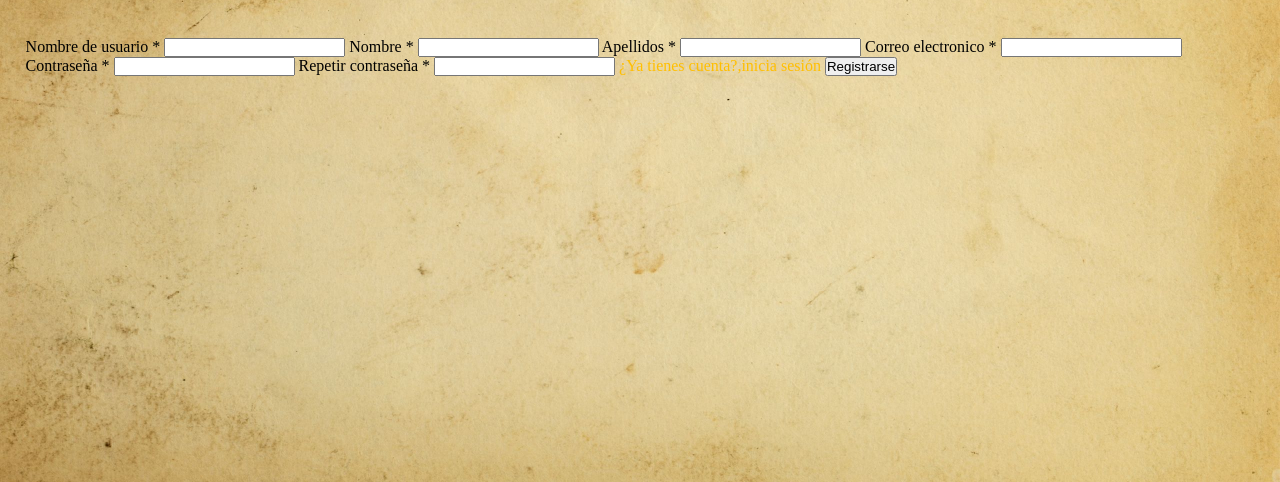
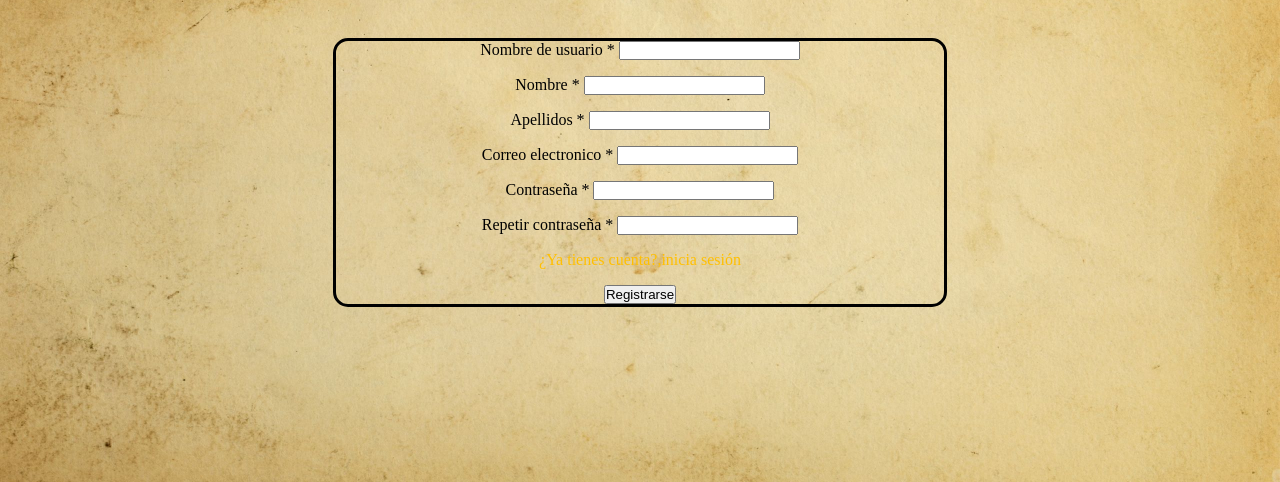
Before and after one commit to GonzaloPulido/harryWeb, a website built with Parcel: page src/registro.html in a window 1280 px wide. Shown: the part 253-735 px from the top of the page. Built offline with nearby package versions, Linux system fonts and the light colour scheme.

Commit message:
Commit urgente

```diff
--- a/src/assets/styles/estilos.sass
+++ b/src/assets/styles/estilos.sass
@@ -184,12 +184,13 @@ main
     display: flex
     align-items: center
     justify-content: space-between
+    position: relative
+
 .titulo_elemento
     font-family: Benne
     font-size: 40px
 
 .button
-
     width: 6vw
     height: 5vh
     padding: 15px
@@ -214,6 +215,28 @@ main
 
 // --------- LISTADOS ---------
 
+// --------- REGISTRO ---------
+.registro_padre
+    margin: auto
+    width: 50%
+    border: 3px solid black
+    border-radius: 15px
+.registro
+    display: flex
+    flex-direction: column
+    align-items: center
+    justify-content: space-around
+    gap: 1rem
+
+
+// --------- REGISTRO ---------
+
+
+
+
+
+
+
 
 
 //--------- RESPONSIVE ---------
```
Also changed, not shown: 1 other file.
